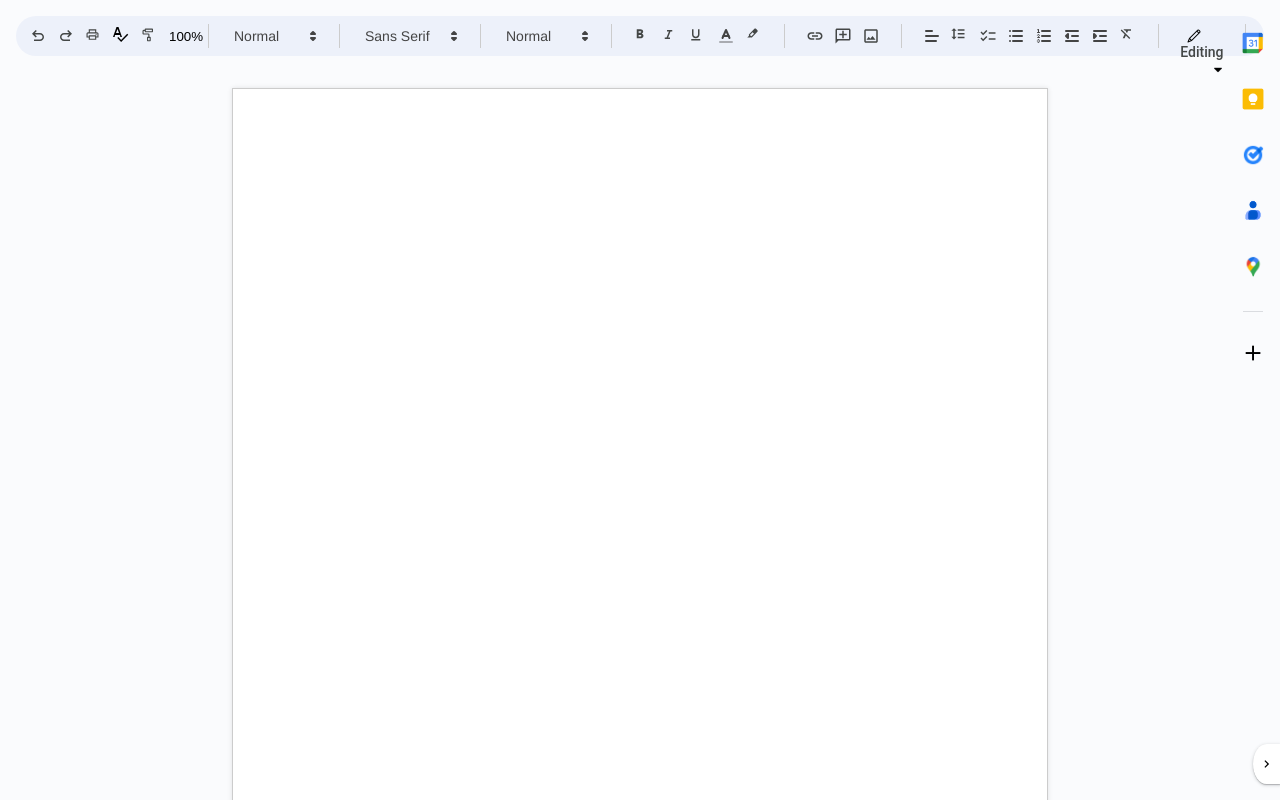
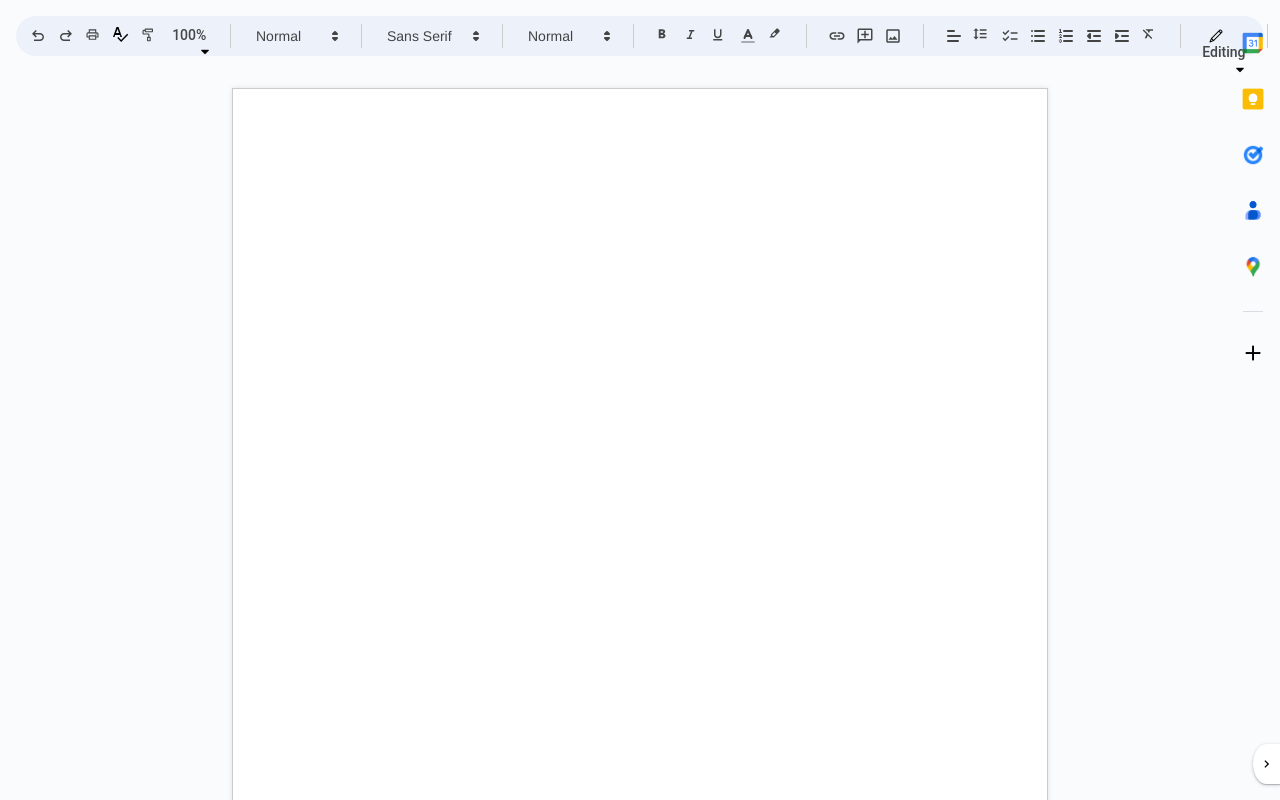
Before and after one commit to ahzamir/google-docs-clone, a React (Create React App) app: page / in a window 1280 px wide. Shown: the top 800 px of the page. Built offline with nearby package versions, Linux system fonts and the light colour scheme.

Commit message:
added the zoom icon beside it

```diff
--- a/src/components/Sidebar/index.js
+++ b/src/components/Sidebar/index.js
@@ -8,7 +8,6 @@ import './Sidebar.css';
 
 const Sidebar = ({ sidebarCollapsed }) => {
     return (
-
         <div className={`sidebar sidebar-body ${sidebarCollapsed ? 'sidebar-body-collapsed' : ''}`}>
             <ul>
                 <li><a href="https://calendar.google.com/" target='blank'><img src={calendar} alt="Calender" /></a></li>
--- a/src/components/TextEditor/TextEditor.css
+++ b/src/components/TextEditor/TextEditor.css
@@ -52,7 +52,8 @@ span.ql-formats:last-child {
     margin: 0 1rem;
 }
 
-.ql-editing {
+.ql-editing,
+.ql-zoom {
     font-size: 14px;
     font-weight: 500;
     color: #444746;
@@ -72,7 +73,8 @@ span.ql-formats:last-child {
     vertical-align: middle;
 }
 
-.ql-editing::after {
+.ql-editing::after,
+.ql-zoom::after {
     content: "";
     background-image: url(./icons/down-arrow.png);
     background-repeat: no-repeat;
```
